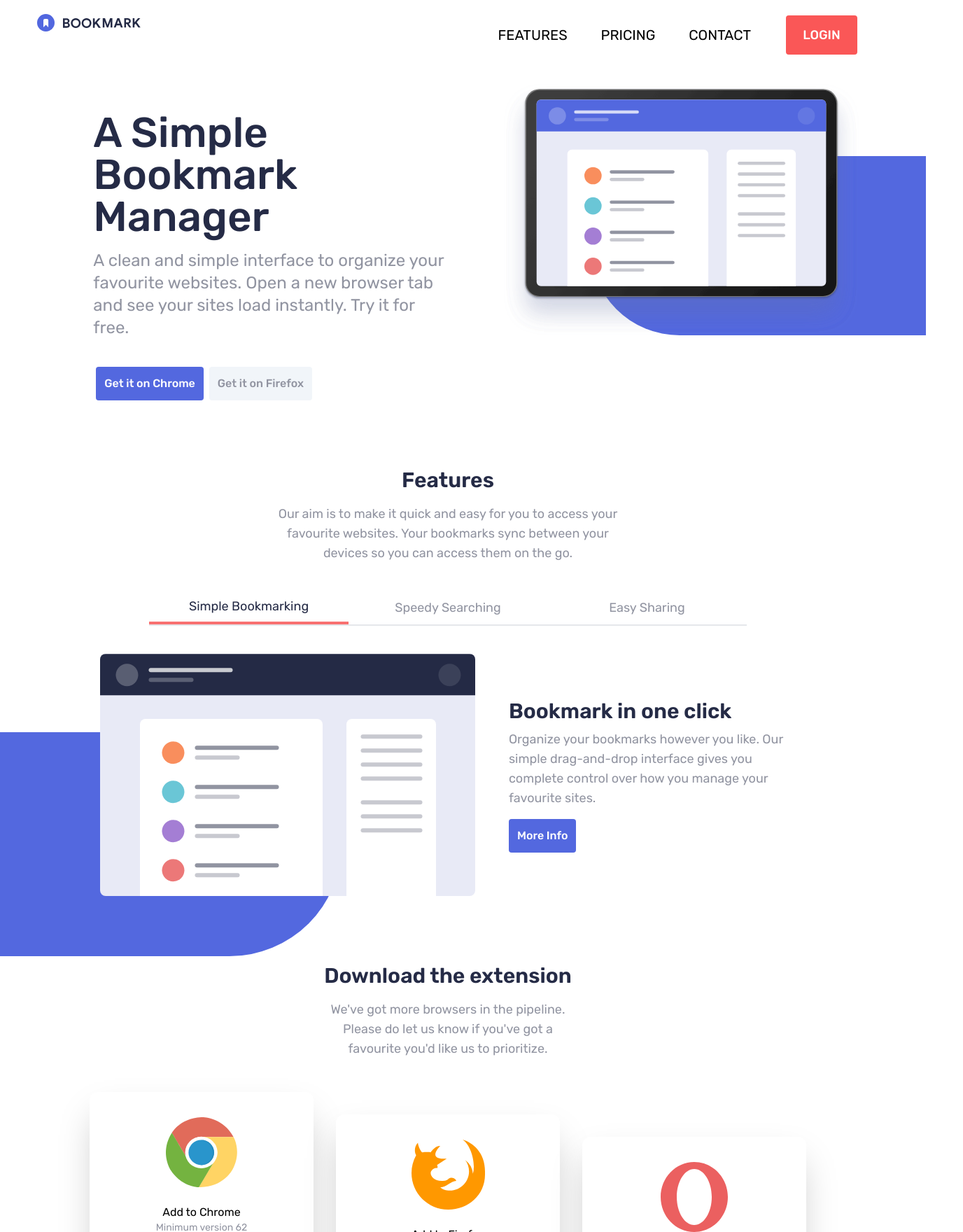
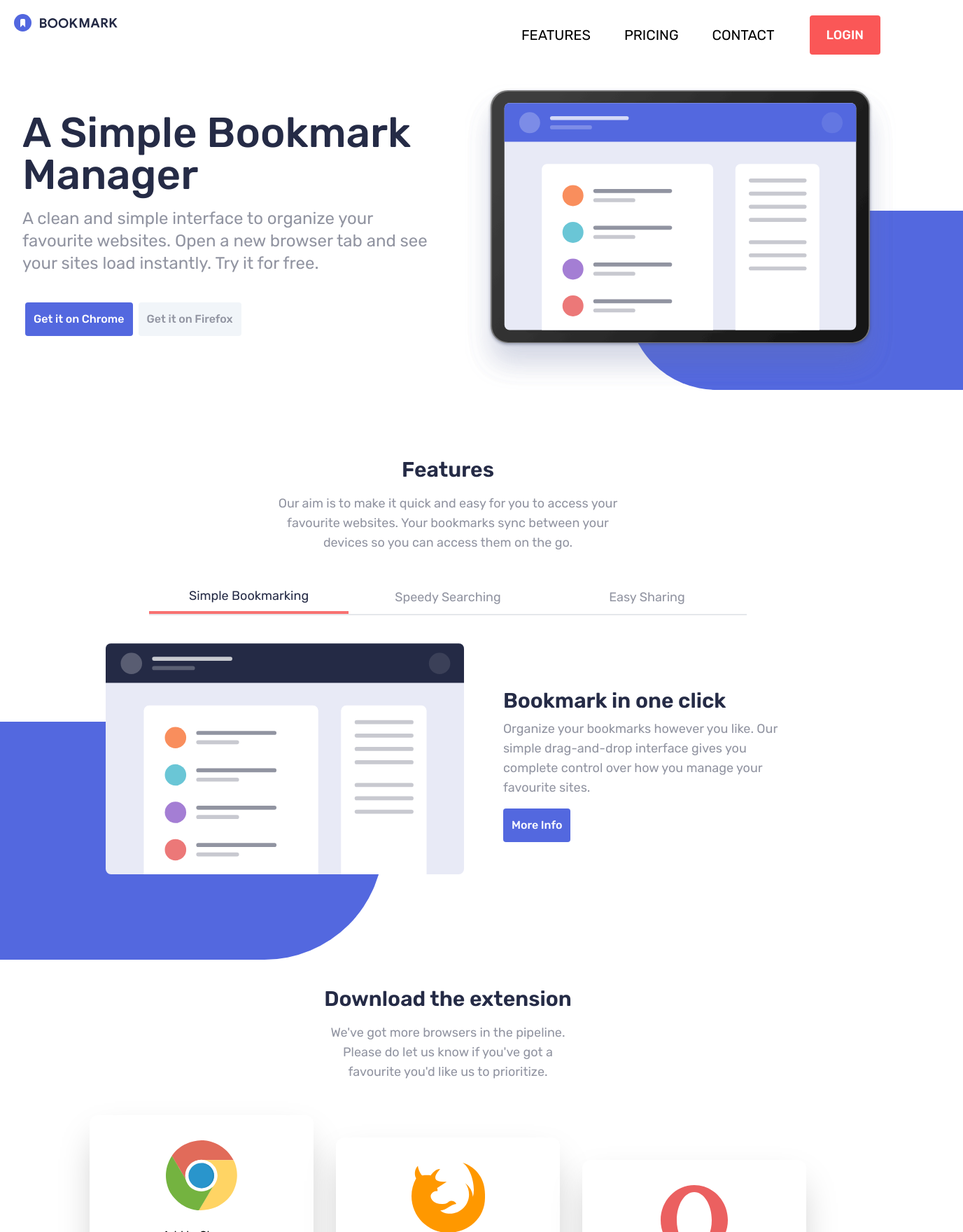
Before and after one commit to softwaredev-sk/bookmark-manager-landing-page, a React (Vite) app: page / in a window 1280 px wide. Shown: the top 1760 px of the page at 70% size, 1376 px wide, since content can reach past the window. Built offline with nearby package versions, Linux system fonts and the light colour scheme.

Commit message:
set max-width to body

```diff
--- a/src/UI/Shadow.jsx
+++ b/src/UI/Shadow.jsx
@@ -1,5 +1,5 @@
 // eslint-disable-next-line react/prop-types
-function Shadow({ side }) {
+function Shadow({ side, ind }) {
   const right = `absolute -z-10 rounded-l-full right-0 bg-softblue w-[18rem] h-[12rem] translate-x-8 -translate-y-48
   sm:w-[30rem] sm:h-[18rem] sm:translate-x-16 sm:-translate-y-72
   md:w-[36rem] md:h-[20rem] md:translate-x-16 md:-translate-y-80
@@ -8,9 +8,14 @@ function Shadow({ side }) {
   `;
   const left = `absolute -z-10 rounded-r-full left-0 bg-softblue  w-[450px] h-[190px] -translate-x-36 -translate-y-36
   sm:w-[540px] sm:h-[300px] sm:-translate-x-8 sm:-translate-y-64
-  md:w-[540px] md:h-[320px] md:-translate-x-8 md:translate-y-28
-  lg:w-[520px] lg:h-[320px] lg:-translate-x-8 lg:translate-y-28
-  2xl:w-[650px] 2xl:h-[350px] 2xl:-translate-x-8 2xl:translate-y-20
+  md:w-[400px] md:h-[250px] md:-translate-x-8 md:translate-y-20
+  lg:w-[500px] lg:h-[260px] lg:-translate-x-8 ${
+    ind ? 'lg:translate-y-28' : 'lg:translate-y-44'
+  }
+  xl:w-[580px] xl:h-[340px] xl:-translate-x-8 xl:translate-y-28
+  2xl:w-[700px] 2xl:h-[400px] 2xl:-translate-x-8 ${
+    ind ? '2xl:translate-y-24' : '2xl:translate-y-40'
+  }
   `;
   const classes = side === 'right' ? right : left;
   return <div className={classes}></div>;
--- a/src/components/CTA.jsx
+++ b/src/components/CTA.jsx
@@ -2,7 +2,7 @@ import CtaForm from './CtaForm';
 
 export default function CTA() {
   return (
-    <section className="bg-softblue mt-4 p-5 text-center text-white">
+    <section className="bg-softblue mt-4 p-5 text-center text-white 2xl:-mx-40">
       <article className="lg:w-2/5 lg:mx-auto">
         <p className="py-2 mt-4 uppercase tracking-widest">
           35,000+ Already Joined
--- a/src/components/Download.jsx
+++ b/src/components/Download.jsx
@@ -3,7 +3,7 @@ import { BROWSERS } from '../utils/utils';
 
 export default function Download() {
   return (
-    <section className="w-4/5 m-auto text-center">
+    <section className="w-4/5 mx-auto my-40 text-center">
       <h2 className="w-4/5 m-auto text-center my-4 text-xl font-semibold text-darkblue lg:text-3xl">
         Download the extension
       </h2>
--- a/src/components/Features.jsx
+++ b/src/components/Features.jsx
@@ -6,7 +6,7 @@ import Button from '../UI/FormButton';
 function Features() {
   const [activeIndex, setActiveIndex] = useState(0);
   return (
-    <section className="relative my-24">
+    <section className="my-24">
       <h2 className="w-4/5 m-auto text-center my-4 text-xl font-semibold text-darkblue md:w-3/5 lg:text-3xl">
         Features
       </h2>
@@ -40,10 +40,9 @@ function Features() {
         <img
           src={FEATURES_DATA[activeIndex].image}
           alt="feature-1"
-          className="w-4/5 m-auto md:w-fit "
+          className="w-4/5 m-auto md:w-1/2"
         />
-        {/* <div className="w-[450px] h-[200px] bg-softblue absolute -translate-x-36 -translate-y-40 overflow-x-hidden -z-10 rounded-br-[100px] md:rounded-tr-[200px] md:translate-y-20 md:rounded-br-[150px] md:h-[350px] md:w-[700px] md:-translate-x-80"></div> */}
-        <Shadow side={'left'} />
+        <Shadow side={'left'} ind={activeIndex === 0} />
         <div className="mt-16 w-4/5 m-auto text-center md:text-left md:ml-8 md:w-2/5 ">
           <h2 className="text-darkblue text-2xl font-semibold lg:text-3xl">
             {FEATURES_DATA[activeIndex].title}
--- a/src/components/Footer.jsx
+++ b/src/components/Footer.jsx
@@ -4,7 +4,7 @@ import logoTwitter from '../assets/images/icon-twitter.svg';
 
 export default function Footer() {
   return (
-    <div className="bg-darkblue">
+    <div className="bg-darkblue 2xl:-mx-40 2xl:px-40">
       <footer className="p-8 w-11/12 my-auto mx-auto text-center lg:flex lg:justify-between lg:max-w-[1600px]">
         <div className="lg:flex lg:gap-12">
           <img
--- a/src/components/Header.jsx
+++ b/src/components/Header.jsx
@@ -5,7 +5,7 @@ import closeIcon from '../assets/images/icon-close.svg';
 export default function Header({ onSelect, overlay }) {
   console.log(overlay);
   return (
-    <header className="flex justify-between m-5 lg:w-11/12 lg:max-w-[1440px] lg:mx-auto">
+    <header className="flex justify-between m-5">
       <img src={logoImg} alt="bookmark-logo" className="h-fit" />
       <img
         src={!overlay ? openIcon : closeIcon}
--- a/src/components/Hero.jsx
+++ b/src/components/Hero.jsx
@@ -12,17 +12,17 @@ function Hero() {
 
   return (
     <>
-      <section className="w-11/12 relative my-10 lg:flex lg:flex-row-reverse xl:mx-auto">
-        <div className="lg:w-1/2">
+      <section className="my-10 lg:flex lg:flex-row-reverse lg:justify-around xl:mx-auto">
+        <div>
           <img
             src={heroImg}
             id="hero-image"
             alt="hero-image"
             className="w-fit mx-auto"
           />
-          <Shadow side={'right'} />
+          <Shadow side={'right'} ind={null} />
         </div>
-        <div className="text-center lg:text-left lg:w-1/2 xl:max-w-3xl xl:mx-20">
+        <div className="text-center lg:text-left lg:w-1/2 xl:mx-8 2xl:mx-0">
           <div className="my-10">
             <h2 className="w-4/5 mx-auto my-4 text-3xl font-bold text-darkblue lg:text-5xl lg:font-medium xl:text-6xl xl:w-full">
               A Simple Bookmark Manager
--- a/src/index.css
+++ b/src/index.css
@@ -9,4 +9,6 @@ body {
   -webkit-font-smoothing: antialiased;
   -moz-osx-font-smoothing: grayscale;
   overflow-x: hidden;
+  max-width: 1600px;
+  margin: 0 auto;
 }
```
